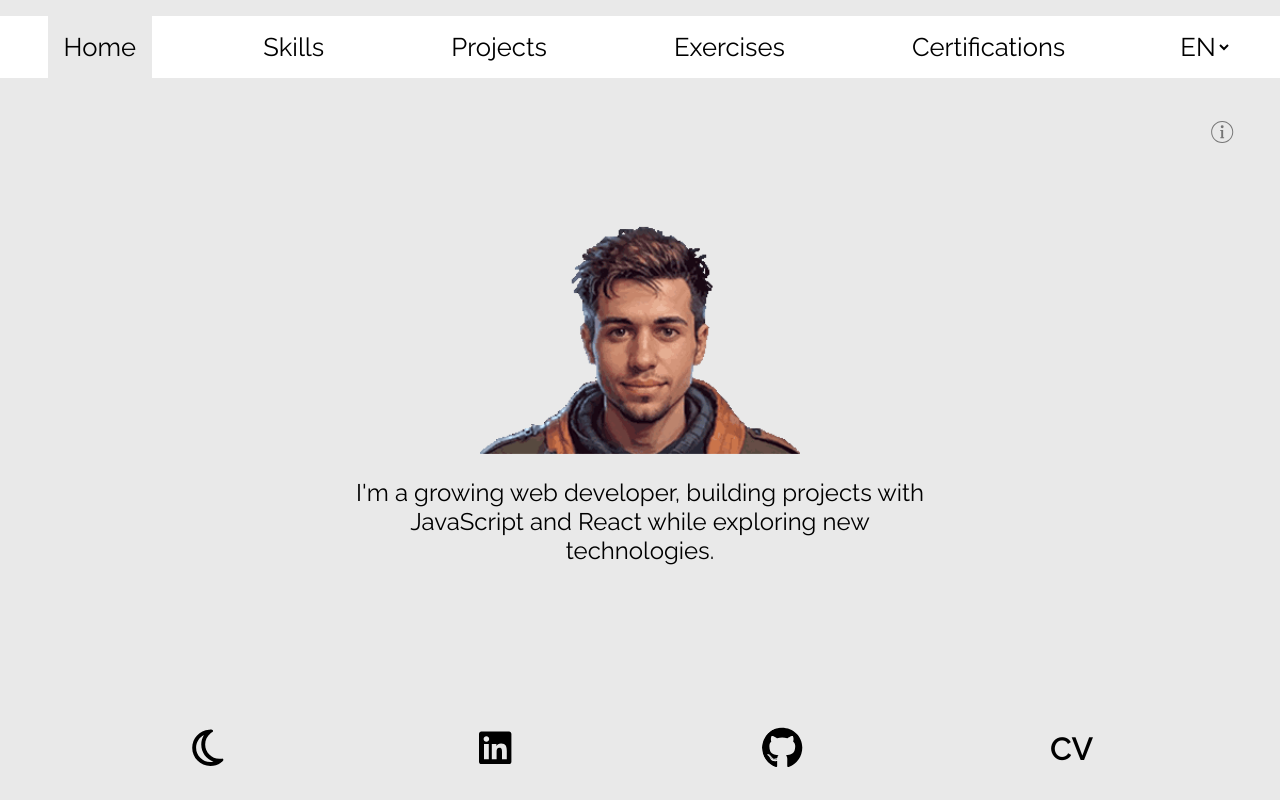
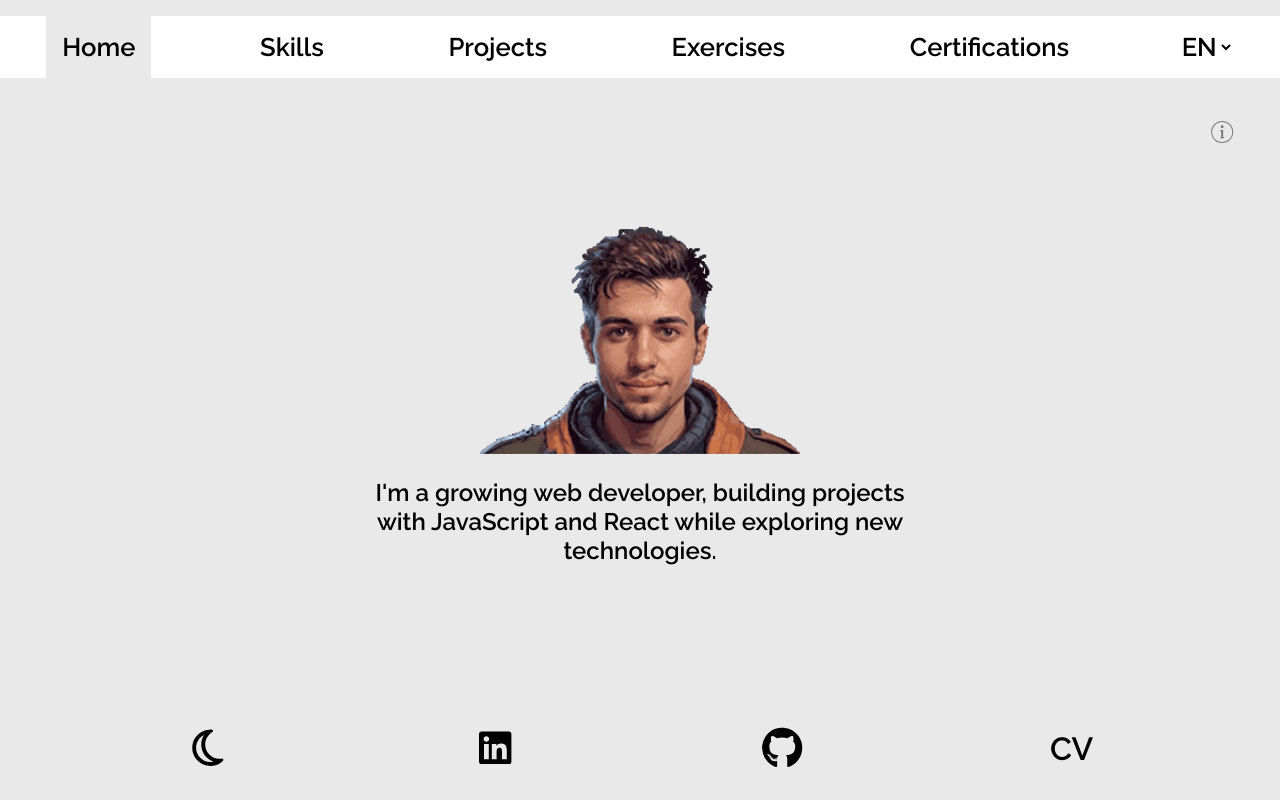
Before and after one commit to mati-fernandez/portfolio-react, a React (Vite) app: page /#/en/home in a window 1280 px wide. Built offline with nearby package versions, Linux system fonts and the light colour scheme.

Commit message:
Erased transition on first load. Bolder font for better legibility on both devices.

```diff
--- a/index.html
+++ b/index.html
@@ -12,7 +12,7 @@
     <meta name="viewport" content="width=device-width, initial-scale=1.0" />
     <title>Matias</title>
   </head>
-  <body style="background-color: black; font-weight: 100">
+  <body style="background-color: black; color: white; transition: none">
     <!-- Template para usar shadow DOM -->
     <template id="loader-template">
       <style>
--- a/src/App.css
+++ b/src/App.css
@@ -26,7 +26,7 @@
   --icon-fill: white;
   --title-color: white;
   --h3-font-weight: 100;
-  font-weight: 200;
+  font-weight: 400;
 }
 
 [data-theme='light'] {
@@ -43,7 +43,7 @@
   --icon-fill: black;
   --title-color: dark;
   --h3-font-weight: 300;
-  font-weight: 400;
+  font-weight: 600;
 }
 
 *,
@@ -70,7 +70,6 @@ body {
   margin: 0 auto;
   padding: 0;
   text-align: center;
-  transition: background-color 0.8s ease-in-out, font-weight 0.8s ease-in-out;
 }
 
 :hover:not(body, .menu) .button:not(svg, .active-button) {
@@ -288,7 +287,6 @@ option {
   width: 100vw;
   height: 10vh;
   background-color: var(--color-background-alpha);
-  transition: background-color 0.8s ease-in-out;
 }
 
 .skills-list {
--- a/src/App.jsx
+++ b/src/App.jsx
@@ -21,8 +21,8 @@ import Projects from './pages/Projects';
 import Certifications from './pages/Certifications';
 import Exercises from './pages/Exercises';
 import MobileHeader from './components/MobileHeader';
-import DesktopHeader from './components/DesktopFooter';
-import DesktopFooter from './components/DesktopHeader';
+import DesktopHeader from './components/DesktopHeader';
+import DesktopFooter from './components/DesktopFooter';
 import Modal from './components/Modal';
 import InfoModal from './components/InfoModal';
 
--- a/src/components/ThemeButton.jsx
+++ b/src/components/ThemeButton.jsx
@@ -20,6 +20,13 @@ const ThemeButton = () => {
   }, [theme]);
 
   const handleClick = () => {
+    const header =
+      document.querySelector('#desktop-header') ??
+      document.querySelector('#mobile-header');
+    document.querySelector('body').style.transition =
+      'background-color 0.8s ease-in-out, font-weight 0.8s ease-in-out';
+    header.style.transition =
+      'background-color 0.8s ease-in-out, font-weight 0.8s ease-in-out';
     setTheme(theme === 'light' ? 'dark' : 'light');
     setFromThemeBtn(true);
   };
--- a/src/context/ThemeContext.jsx
+++ b/src/context/ThemeContext.jsx
@@ -13,13 +13,13 @@ export const ThemeProvider = ({ children }) => {
   const removeInlineStyles = () => {
     const body = document.querySelector('body');
     if (body) {
-      body.style.backgroundColor = '';
-      body.style.fontWeight = '';
+      body.removeAttribute('style');
     }
   };
 
   useEffect(() => {
     removeInlineStyles();
+    console.log('HOLAAASSS');
   }, []);
 
   return (
```
